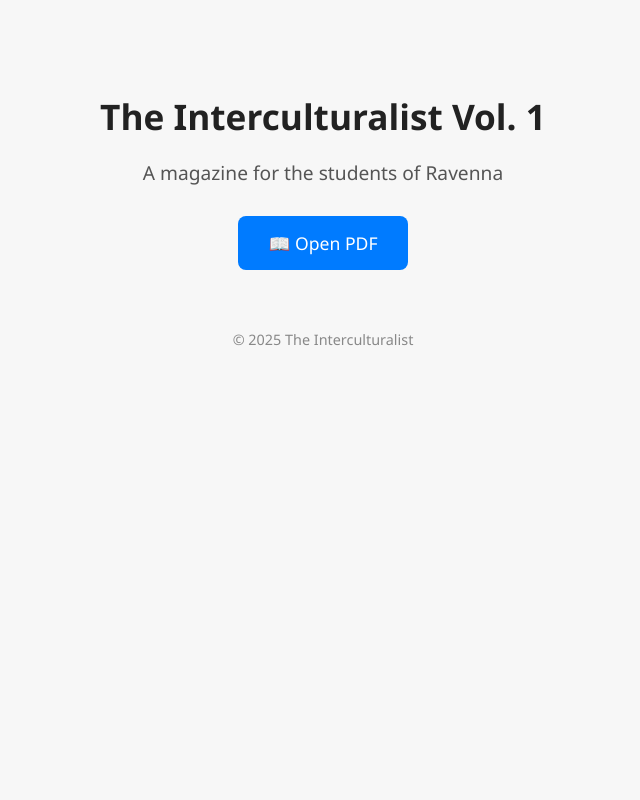
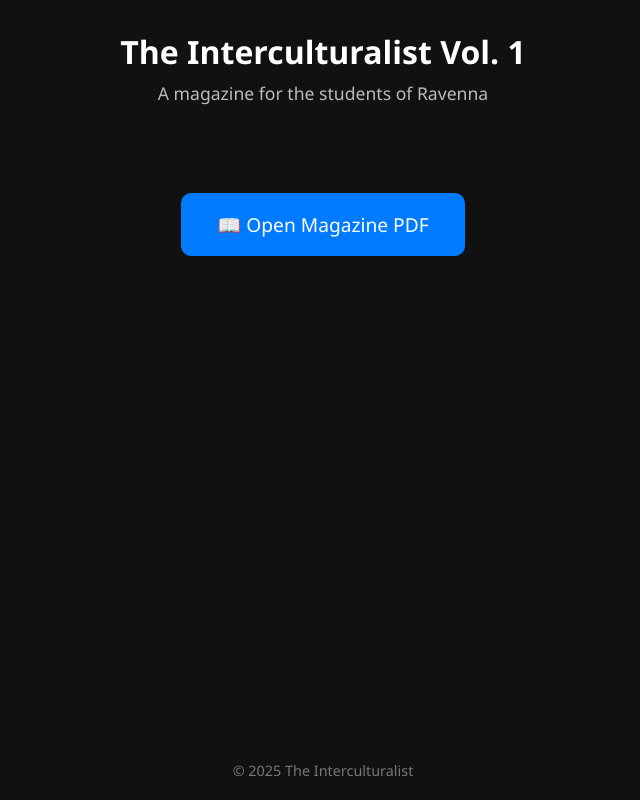
Before and after one commit to theinterculturalistravenna-source/The-Interculturalist-Vol-1-2025, a plain HTML site: page index.html in a window 1280 px wide. Shown: the whole page, without its empty margins (317-957 px from the left). Drawn offline with Linux system fonts and the light colour scheme.

Commit message:
Update index.html

```diff
--- a/index.html
+++ b/index.html
@@ -1,64 +1,94 @@
 <!DOCTYPE html>
-<html lang="es">
+<html lang="en">
 <head>
   <meta charset="UTF-8">
   <meta name="viewport" content="width=device-width, initial-scale=1.0">
+  <title>The Interculturalist Vol. 1</title>
 
-  <!-- Metadatos para compartir en redes -->
+  <!-- Metadatos para redes (Drive no genera preview) -->
   <meta property="og:title" content="The Interculturalist Vol. 1">
   <meta property="og:description" content="A magazine for the students of Ravenna">
-  <meta property="og:image" content="https://via.placeholder.com/600x400.png?text=The+Interculturalist+Vol+1">
-  <meta property="og:url" content="https://drive.google.com/file/d/13NUeiNRonX3CTJRjOg9fDXDkp-tSuVrQ/view?usp=sharing">
-
-  <title>The Interculturalist Vol. 1</title>
+  <meta property="og:url" content="https://theinterculturalistravenna-source.github.io/The-Interculturalist-Vol-1-2025/">
+  <meta property="og:type" content="website">
 
   <style>
     body {
+      margin: 0;
       font-family: 'Segoe UI', Arial, sans-serif;
-      background-color: #f7f7f7;
+      background-color: #111;
+      color: white;
       text-align: center;
-      padding: 60px 20px;
+      display: flex;
+      flex-direction: column;
+      min-height: 100vh;
     }
-    h1 {
-      color: #222;
-      font-size: 2.2em;
-      margin-bottom: 10px;
+
+    header {
+      padding: 30px 10px 20px;
     }
-    p {
-      font-size: 1.2em;
-      color: #555;
-      margin-bottom: 30px;
+
+    header h1 {
+      font-size: 2em;
+      margin: 0;
     }
+
+    header p {
+      font-size: 1.1em;
+      color: #bbb;
+      margin-top: 8px;
+    }
+
+    .button-container {
+      margin: 50px 0;
+    }
+
     a.button {
       display: inline-block;
-      padding: 15px 30px;
+      padding: 18px 36px;
+      font-size: 1.2em;
+      color: white;
       background-color: #007bff;
-      color: white;
       text-decoration: none;
-      border-radius: 8px;
-      font-size: 1.1em;
+      border-radius: 10px;
       transition: background 0.3s ease;
     }
+
     a.button:hover {
       background-color: #0056b3;
     }
+
     footer {
-      margin-top: 60px;
+      margin-top: auto;
+      padding: 20px 10px;
       font-size: 0.9em;
-      color: #888;
+      color: #777;
+    }
+
+    /* Responsive */
+    @media (max-width: 600px) {
+      header h1 { font-size: 1.5em; }
+      header p { font-size: 1em; }
+      a.button { font-size: 1em; padding: 14px 28px; }
     }
   </style>
 </head>
 <body>
-  <h1>The Interculturalist Vol. 1</h1>
-  <p>A magazine for the students of Ravenna</p>
 
-  <a class="button" href="https://drive.google.com/file/d/13NUeiNRonX3CTJRjOg9fDXDkp-tSuVrQ/view?usp=sharing" target="_blank">
-    📖 Open PDF
-  </a>
+  <header>
+    <h1>The Interculturalist Vol. 1</h1>
+    <p>A magazine for the students of Ravenna</p>
+  </header>
+
+  <div class="button-container">
+    <!-- Botón para abrir el PDF en Google Drive -->
+    <a class="button" href="https://drive.google.com/file/d/13NUeiNRonX3CTJRjOg9fDXDkp-tSuVrQ/view?usp=sharing" target="_blank">
+      📖 Open Magazine PDF
+    </a>
+  </div>
 
   <footer>
     © 2025 The Interculturalist
   </footer>
+
 </body>
 </html>
```
